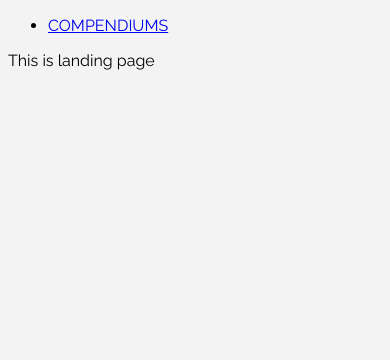
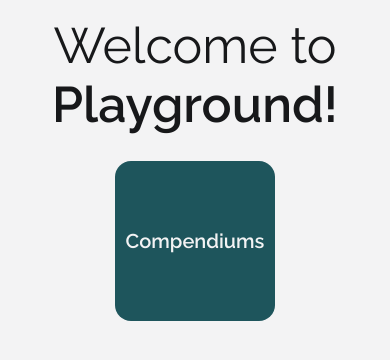
Before and after one commit to eirikdahlen/Playground, a React (Create React App) app: page / in a window 390 px wide. Shown: the top 360 px of the page. Built offline with nearby package versions, Linux system fonts and the light colour scheme; no server answers.

Commit message:
style: landing page

```diff
--- a/src/components/App.css
+++ b/src/components/App.css
@@ -1,17 +1,25 @@
+body {
+  --pg-white: #f3f3f4;
+  --pg-dark: #17181a;
+  --pg-green: #1e555c;
+  --pg-blue: #c9daf8;
+  --pg-pink: #e3879e;
+  --pg-yellow: #ffd147;
+  background-color: var(--pg-white);
+  color: var(--pg-dark);
+  font-family: 'Raleway', sans-serif;
+  height: 100vh;
+  width: 100%;
+  margin: 0;
+}
 
-body {
-    --pg-white: #F3F3F4;
-    --pg-dark: #17181A;
-    --pg-green: #1E555C;
-    --pg-blue: #C9DAF8;
-    --pg-pink: #E3879E;
-    --pg-yellow: #FFD147;
-    background-color: var(--pg-white);
-    font-family: 'Raleway', sans-serif;
+#root {
+  height: 100vh;
 }
 
 .appcontainer {
-    align-items: center;
-    justify-content: center;
-
+  align-items: center;
+  justify-content: center;
+  text-align: center;
+  height: 100%;
 }
--- a/src/components/App.js
+++ b/src/components/App.js
@@ -2,21 +2,17 @@ import React from 'react';
 import { BrowserRouter as Router, Switch, Route } from 'react-router-dom';
 
 import Compendium from './Compendiums/Compendium';
-import Navigation from './Navigation/Navigation';
-import * as ROUTES from '../constants/routes';
+import { ROUTES } from '../constants/routes';
 import LandingPage from './LandingPage/LandingPage';
 import './App.css';
 
 const App = () => (
   <Router>
-    <Navigation />
     <div className={'appcontainer'}>
-      <div>
-        <Switch>
-          <Route path={ROUTES.COMPENDIUMS} component={Compendium} />
-          <Route path={ROUTES.LANDING} component={LandingPage} />
-        </Switch>
-      </div>
+      <Switch>
+        <Route path={ROUTES.COMPENDIUMS} component={Compendium} />
+        <Route path={ROUTES.LANDING} component={LandingPage} />
+      </Switch>
     </div>
   </Router>
 );
--- a/src/components/Compendiums/Compendium.js
+++ b/src/components/Compendiums/Compendium.js
@@ -1,6 +1,7 @@
 import React, { useEffect, useState } from 'react';
 import firebase from '../Firebase/firebase';
 import { useHistory } from 'react-router-dom';
+import CompendiumList from './CompendiumList';
 
 const Compendium = () => {
   const [compendiums, setCompendiums] = useState([]);
@@ -24,28 +25,17 @@ const Compendium = () => {
       });
   };
 
-  const getURL = async (courseCode) => {
-    firebase.storage
-      .ref(`/compendiums/${courseCode}.pdf`)
-      .getDownloadURL()
-      .then((url) => {
-        window.open(url, '_blank');
-      });
-  };
-
   return (
     <div>
       <h1>Compendiums</h1>
-      {compendiums && compendiums.map((compendium) => (
-        <div key={compendium.courseCode}>
-          {compendium.name}
-          {compendium.courseCode}
-          <div onClick={async () => getURL(compendium.courseCode)}>
-            Last ned
-          </div>
-        </div>
-      ))}
-      <button onClick={() => history.push('/')}>Hei</button>
+      {compendiums &&
+        compendiums.map((compendium) => (
+          <CompendiumList
+            name={compendium.name}
+            courseCode={compendium.courseCode}
+          />
+        ))}
+      <button onClick={() => history.push('/')}>Tilback</button>
     </div>
   );
 };
--- /dev/null
+++ b/src/components/Compendiums/CompendiumList.js
@@ -0,0 +1,22 @@
+import React from 'react';
+import firebase from '../Firebase/firebase';
+
+const CompendiumList = ({ name, courseCode }) => {
+  const getURL = async (courseCode) => {
+    firebase.storage
+      .ref(`/compendiums/${courseCode}.pdf`)
+      .getDownloadURL()
+      .then((url) => {
+        window.open(url, '_blank');
+      });
+  };
+  return (
+    <div>
+      {name}
+      {courseCode}
+      <div onClick={async () => getURL(courseCode)}>Last ned</div>
+    </div>
+  );
+};
+
+export default CompendiumList;
--- /dev/null
+++ b/src/components/LandingPage/LandingPage.css
@@ -0,0 +1,114 @@
+.landing-container {
+  margin: 1rem 10rem;
+  height: 100%;
+}
+
+.landing-container h2 {
+  font-size: 70px;
+  margin: 2rem 5rem 0 5rem;
+  font-weight: 500;
+}
+
+.boxes-container {
+  display: flex;
+  justify-content: center;
+  flex-wrap: wrap;
+  margin: 6rem 12rem 0 12rem;
+
+  -webkit-animation: fadein 2s; /* Safari, Chrome and Opera > 12.1 */
+  -moz-animation: fadein 2s; /* Firefox < 16 */
+  -ms-animation: fadein 2s; /* Internet Explorer */
+  -o-animation: fadein 2s; /* Opera < 12.1 */
+  animation: fadein 2s;
+}
+
+.playbox-wrapper {
+  padding: 0.7rem;
+  flex: 0 0 20%;
+  -webkit-transition: transform 2s ease-in;
+  -moz-transition: transform 2s ease-in;
+  -o-transition: transform 2s ease-in;
+  transition: transform 2s ease-in;
+}
+
+.playbox-wrapper :hover {
+  cursor: pointer;
+  transform: scale(1.2);
+}
+
+@media only screen and (max-width: 800px) {
+  .landing-container {
+    margin: 1rem 1rem;
+    height: 100%;
+    align-items: center;
+  }
+
+  .landing-container h2 {
+    margin: 5px;
+    word-break: break-word;
+    font-size: 50px;
+  }
+
+  .boxes-container {
+    display: flex;
+    justify-content: center;
+    align-items: center;
+    flex-direction: column;
+    margin: 1rem;
+
+    -webkit-animation: fadein 2s; /* Safari, Chrome and Opera > 12.1 */
+    -moz-animation: fadein 2s; /* Firefox < 16 */
+    -ms-animation: fadein 2s; /* Internet Explorer */
+    -o-animation: fadein 2s; /* Opera < 12.1 */
+    animation: fadein 2s;
+  }
+}
+
+@keyframes fadein {
+  from {
+    opacity: 0;
+  }
+  to {
+    opacity: 1;
+  }
+}
+
+/* Firefox < 16 */
+@-moz-keyframes fadein {
+  from {
+    opacity: 0;
+  }
+  to {
+    opacity: 1;
+  }
+}
+
+/* Safari, Chrome and Opera > 12.1 */
+@-webkit-keyframes fadein {
+  from {
+    opacity: 0;
+  }
+  to {
+    opacity: 1;
+  }
+}
+
+/* Internet Explorer */
+@-ms-keyframes fadein {
+  from {
+    opacity: 0;
+  }
+  to {
+    opacity: 1;
+  }
+}
+
+/* Opera < 12.1 */
+@-o-keyframes fadein {
+  from {
+    opacity: 0;
+  }
+  to {
+    opacity: 1;
+  }
+}
--- a/src/components/LandingPage/LandingPage.js
+++ b/src/components/LandingPage/LandingPage.js
@@ -1,7 +1,58 @@
 import React from 'react';
+import PlayBox from '../PlayBox/PlayBox';
+import { ROUTENAMES, ROUTES } from '../../constants/routes';
+import { useHistory } from 'react-router-dom';
+import './LandingPage.css';
 
 const LandingPage = () => {
-  return <div>This is landing page</div>;
+  const history = useHistory();
+  const boxNames = Object.keys(ROUTENAMES);
+  const colors = [
+    'var(--pg-green)',
+    'var(--pg-blue)',
+    'var(--pg-pink)',
+    'var(--pg-yellow)',
+  ];
+
+  const getRouteURLs = () => {
+    const routeList = Object.values(ROUTES);
+    routeList.shift();
+    return routeList;
+  };
+
+  const getColor = (index) => {
+    let colorPick;
+    const length = colors.length;
+    if (index < 4) {
+      colorPick = index % length;
+    } else {
+      colorPick = (index - length / 2) % length;
+    }
+    return colors[colorPick];
+  };
+
+  const routes = getRouteURLs();
+  console.log(routes[0]);
+
+  return (
+    <div className={'landing-container'}>
+      <h2>
+        Welcome to <b>Playground!</b>
+      </h2>
+      <div className={'boxes-container'}>
+        {boxNames &&
+          boxNames.map((box, index) => (
+            <div
+              className={'playbox-wrapper'}
+              onClick={() => history.push(`${routes[index]}`)}
+              key={index}
+            >
+              <PlayBox name={ROUTENAMES[box]} color={getColor(index)} />
+            </div>
+          ))}
+      </div>
+    </div>
+  );
 };
 
 export default LandingPage;
--- a/src/components/Navigation/Navigation.js
+++ b/src/components/Navigation/Navigation.js
@@ -1,6 +1,6 @@
 import React from 'react';
 import { Link } from 'react-router-dom';
-import * as ROUTES from '../../constants/routes';
+import { ROUTES } from '../../constants/routes';
 
 const Navigation = () => (
   <div>
--- a/src/components/PlayBox/PlayBox.css
+++ b/src/components/PlayBox/PlayBox.css
@@ -0,0 +1,11 @@
+.playbox-container {
+  display: flex;
+  width: 10rem;
+  height: 10rem;
+  border-radius: 10%;
+  color: var(--pg-white);
+  justify-content: center;
+  align-items: center;
+  font-size: 20px;
+  font-weight: bold;
+}
--- a/src/components/PlayBox/PlayBox.js
+++ b/src/components/PlayBox/PlayBox.js
@@ -1,9 +1,13 @@
 import React from 'react';
+import './PlayBox.css';
 
-const PlayBox = ({ name }) => {
+const PlayBox = ({ name, color }) => {
   return (
-    <div className={'playbox-container'}>
-      <h2>{name}</h2>
+    <div
+      className={'playbox-container'}
+      style={{ backgroundColor: `${color}` }}
+    >
+      {name}
     </div>
   );
 };
--- a/src/constants/routes.js
+++ b/src/constants/routes.js
@@ -1,2 +1,8 @@
-export const LANDING = '/';
-export const COMPENDIUMS = '/compendiums';
+export const ROUTES = {
+  LANDING: '/',
+  COMPENDIUMS: '/compendiums',
+};
+
+export const ROUTENAMES = {
+  COMPENDIUMS: 'Compendiums',
+};
```
